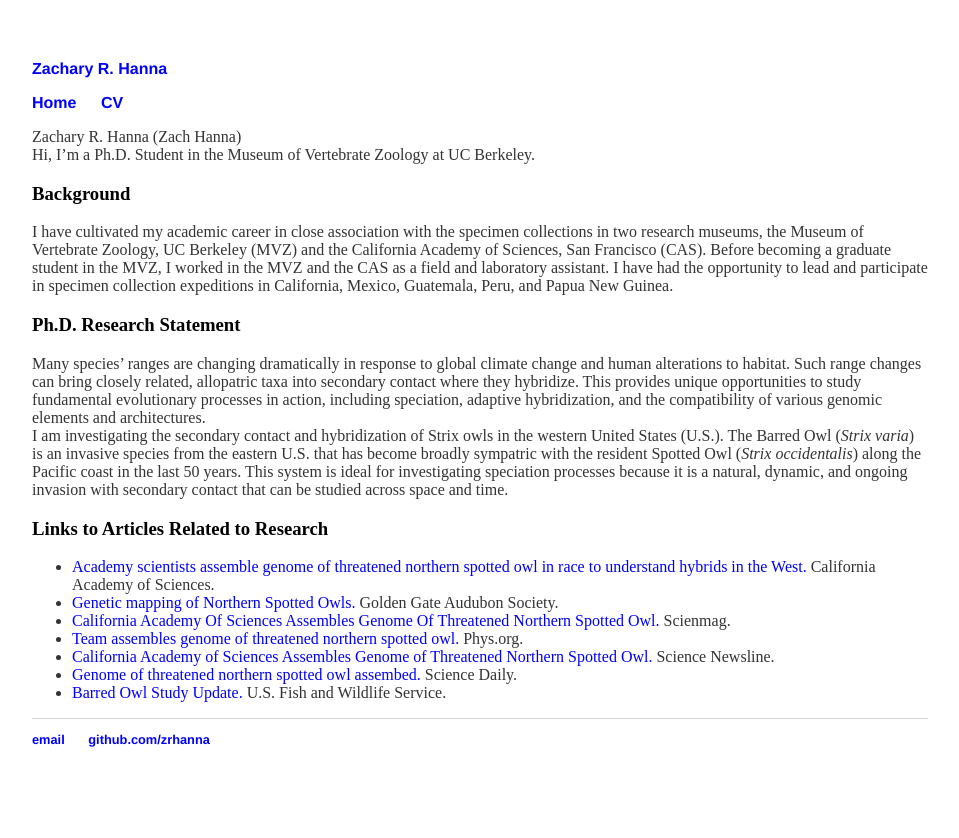
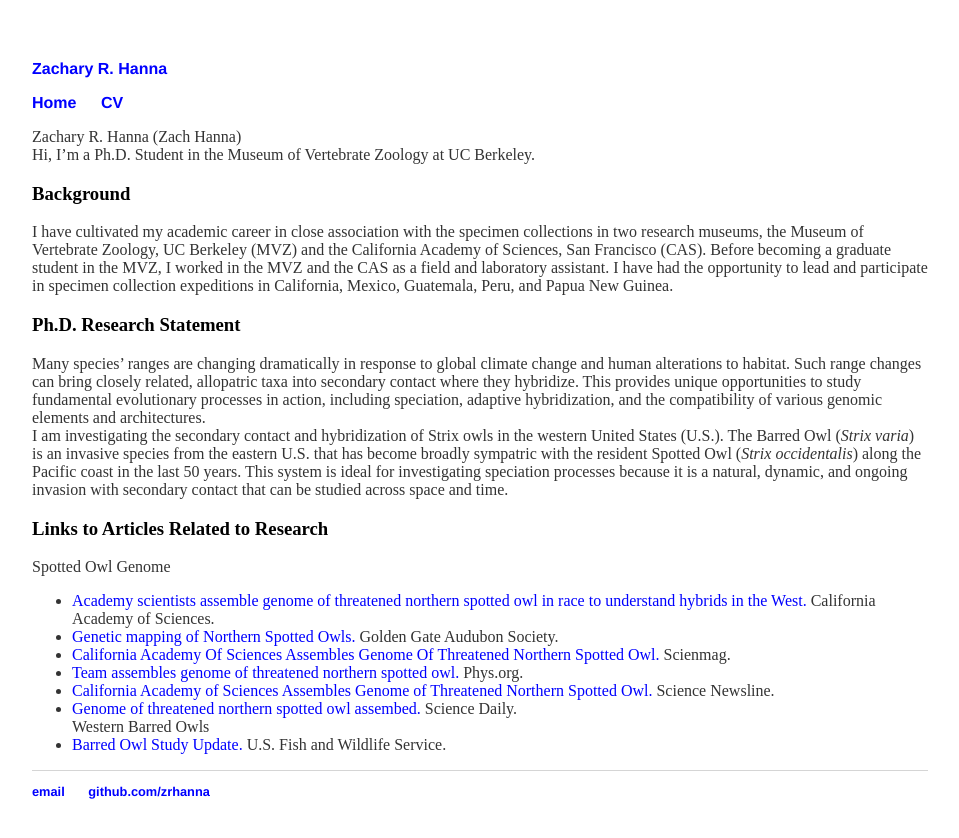
Before and after one commit to zacharyhanna/zacharyhanna.github.io, a Jekyll site: the page built from index.md, in a window 1280 px wide. Shown: the top 838 px of the page, without its empty margins (160-1119 px from the left). Built offline with Jekyll 4.4.1, drawn with Linux system fonts in a browser that asks for light colours.

Commit message:
Update index.md

```diff
--- a/index.md
+++ b/index.md
@@ -13,10 +13,12 @@
 I am investigating the secondary contact and hybridization of Strix owls in the western United States (U.S.). The Barred Owl (*Strix varia*) is an invasive species from the eastern U.S. that has become broadly sympatric with the resident Spotted Owl (*Strix occidentalis*) along the Pacific coast in the last 50 years. This system is ideal for investigating speciation processes because it is a natural, dynamic, and ongoing invasion with secondary contact that can be studied across space and time.
 
 ### Links to Articles Related to Research
-* [Academy scientists assemble genome of threatened northern spotted owl in race to understand hybrids in the West.](https://www.calacademy.org/press/releases/academy-scientists-assemble-genome-of-threatened-northern-spotted-owl-in-race-to) California Academy of Sciences.
-* [Genetic mapping of Northern Spotted Owls.](https://goldengateaudubon.org/blog-posts/genetic-mapping-spotted-owls/) Golden Gate Audubon Society.
-* [California Academy Of Sciences Assembles Genome Of Threatened Northern Spotted Owl.](https://scienmag.com/california-academy-of-sciences-assembles-genome-of-threatened-northern-spotted-owl/) Scienmag.
-* [Team assembles genome of threatened northern spotted owl.](https://phys.org/news/2017-09-team-genome-threatened-northern-owl.html) Phys.org.
-* [California Academy of Sciences Assembles Genome of Threatened Northern Spotted Owl.](http://www.sciencenewsline.com/news/2017090517530008.html) Science Newsline.
-* [Genome of threatened northern spotted owl assembed.](https://www.sciencedaily.com/releases/2017/09/170905111407.htm) Science Daily.
-* [Barred Owl Study Update.](https://www.fws.gov/oregonfwo/articles.cfm?id=149489616) U.S. Fish and Wildlife Service.
+Spotted Owl Genome
+* [Academy scientists assemble genome of threatened northern spotted owl in race to understand hybrids in the West.](https://www.calacademy.org/press/releases/academy-scientists-assemble-genome-of-threatened-northern-spotted-owl-in-race-to){:target="_blank"} California Academy of Sciences.
+* [Genetic mapping of Northern Spotted Owls.](https://goldengateaudubon.org/blog-posts/genetic-mapping-spotted-owls/){:target="_blank"} Golden Gate Audubon Society.
+* [California Academy Of Sciences Assembles Genome Of Threatened Northern Spotted Owl.](https://scienmag.com/california-academy-of-sciences-assembles-genome-of-threatened-northern-spotted-owl/){:target="_blank"} Scienmag.
+* [Team assembles genome of threatened northern spotted owl.](https://phys.org/news/2017-09-team-genome-threatened-northern-owl.html){:target="_blank"} Phys.org.
+* [California Academy of Sciences Assembles Genome of Threatened Northern Spotted Owl.](http://www.sciencenewsline.com/news/2017090517530008.html){:target="_blank"} Science Newsline.
+* [Genome of threatened northern spotted owl assembed.](https://www.sciencedaily.com/releases/2017/09/170905111407.htm){:target="_blank"} Science Daily.
+Western Barred Owls
+* [Barred Owl Study Update.](https://www.fws.gov/oregonfwo/articles.cfm?id=149489616){:target="_blank"} U.S. Fish and Wildlife Service.
```
